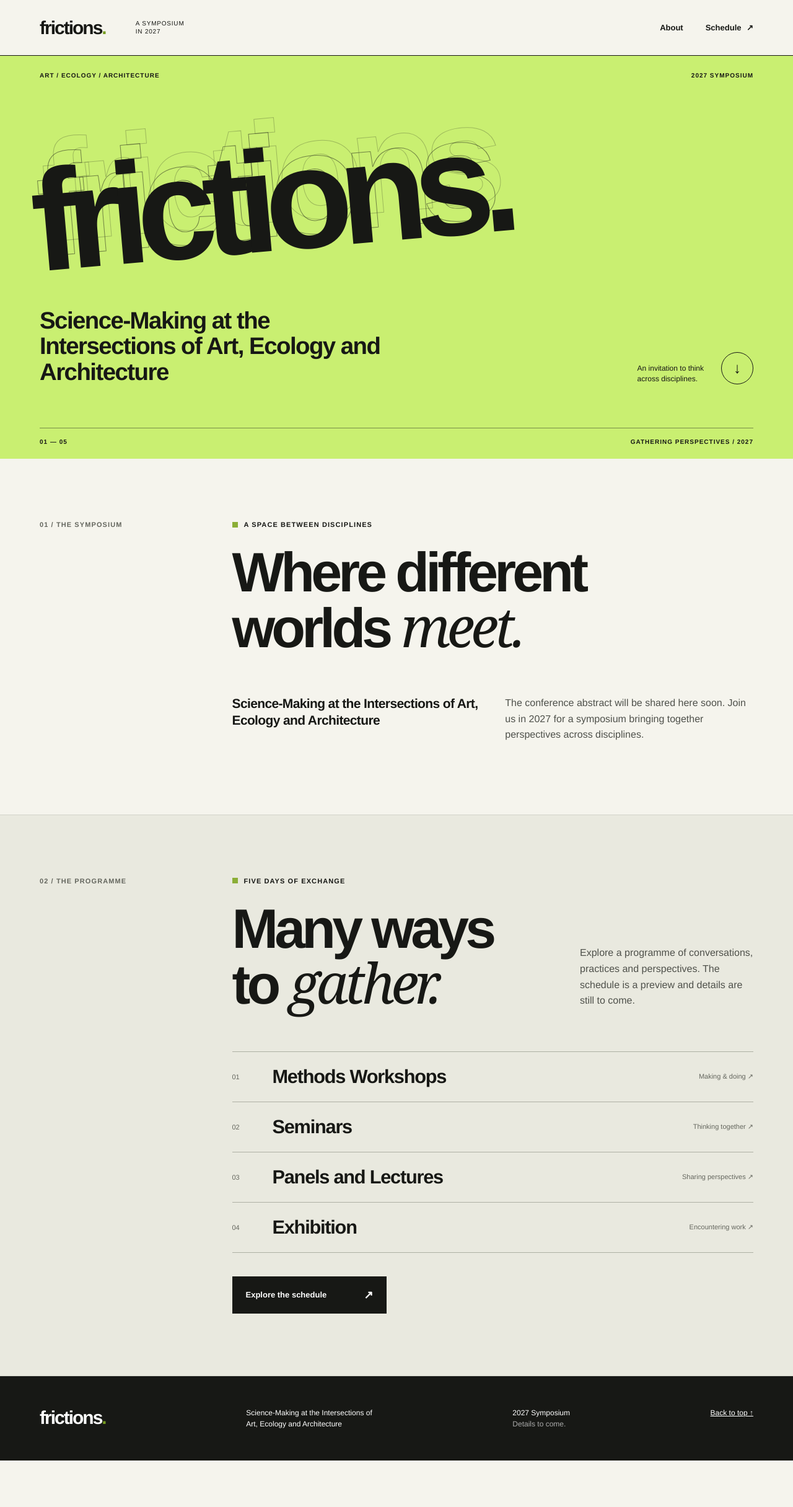
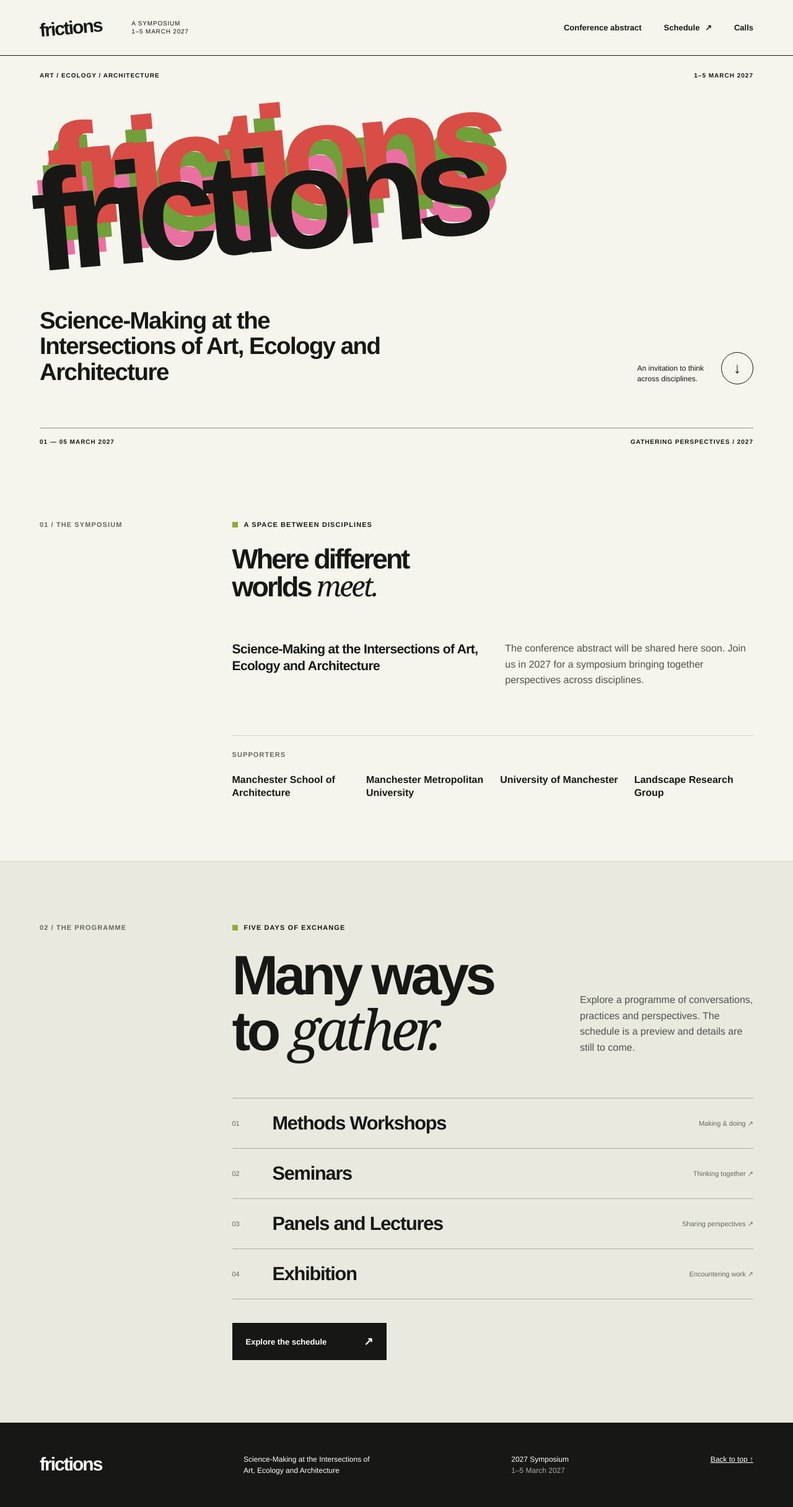
Before and after one commit to rtbs-atlas/frictions.github.io, a Jekyll site: the page built from index.html, in a window 1280 px wide. Shown: the whole page at 62% size. Built offline with Jekyll 4.4.1, drawn with Linux system fonts in a browser that asks for light colours; before the commit the page ends 2356 px from its top, so only the background shows below that.

Commit message:
Update symposium site details
Co-authored-by: Copilot <223556219+Copilot@users.noreply.github.com>

```diff
--- a/_config.yml
+++ b/_config.yml
@@ -1,5 +1,11 @@
 title: Frictions
 description: Science-Making at the Intersections of Art, Ecology and Architecture
+conference_dates:
+  - Monday 1 March
+  - Tuesday 2 March
+  - Wednesday 3 March
+  - Thursday 4 March
+  - Friday 5 March
 collections:
   events:
     output: true
--- a/_layouts/default.html
+++ b/_layouts/default.html
@@ -10,20 +10,21 @@
 <body>
   <a class="skip-link" href="#main">Skip to content</a>
   <header class="site-header">
-    <a class="wordmark" href="{{ '/' | relative_url }}" aria-label="Frictions, home">frictions<span>.</span></a>
-    <span class="header-edition">A symposium<br>in 2027</span>
+    <a class="wordmark" href="{{ '/' | relative_url }}" aria-label="Frictions, home">frictions</a>
+    <span class="header-edition">A symposium<br>1–5 March 2027</span>
     <nav aria-label="Main navigation">
-      <a href="{{ '/' | relative_url }}#about">About</a>
+      <a href="{{ '/' | relative_url }}#about">Conference abstract</a>
       <a href="{{ '/schedule/' | relative_url }}"{% if page.url == '/schedule/' %} aria-current="page"{% endif %}>Schedule <span aria-hidden="true">↗</span></a>
+      <a href="{{ '/calls/' | relative_url }}"{% if page.url contains '/calls/' %} aria-current="page"{% endif %}>Calls</a>
     </nav>
   </header>
   <main id="main">
     {{ content }}
   </main>
   <footer class="site-footer">
-    <a class="footer-logo" href="{{ '/' | relative_url }}">frictions<span>.</span></a>
+    <a class="footer-logo" href="{{ '/' | relative_url }}">frictions</a>
     <p>Science-Making at the Intersections of<br>Art, Ecology and Architecture</p>
-    <p>2027 Symposium<br><span>Details to come.</span></p>
+    <p>2027 Symposium<br><span>1–5 March 2027</span></p>
     <a href="#main">Back to top ↑</a>
   </footer>
 </body>
--- a/_layouts/event.html
+++ b/_layouts/event.html
@@ -10,7 +10,8 @@ layout: default
       <p class="event-intro">Part of the Frictions 2027 Symposium</p>
     </div>
     <div class="event-meta">
-      <div><span>When</span><strong>Day {{ page.day }} · {{ page.time }}</strong><small>Time and date to be confirmed</small></div>
+      {% assign date_index = page.day | minus: 1 %}
+      <div><span>When</span><strong>{{ site.conference_dates[date_index] }} 2027 · {{ page.time }}</strong><small>Session time to be confirmed</small></div>
       <div><span>Where</span><strong>To be announced</strong></div>
     </div>
   </div>
--- a/assets/css/style.css
+++ b/assets/css/style.css
@@ -4,6 +4,10 @@
   --muted: #65675f;
   --line: #d3d4ca;
   --accent: #c9ef71;
+  --hero-background: var(--paper);
+  --diffraction-pink: #e971a2;
+  --diffraction-green: #719f39;
+  --diffraction-red: #d94d47;
 }
 
 * { box-sizing: border-box; }
@@ -15,21 +19,22 @@ a:focus-visible { outline: 3px solid #536e00; outline-offset: 4px; }
 .skip-link:focus { top: 16px; }
 .site-header { height: 90px; display: flex; align-items: center; gap: 48px; padding: 0 5%; border-bottom: 1px solid var(--ink); }
 .wordmark, .footer-logo { font-size: 30px; font-weight: 900; letter-spacing: -2px; text-decoration: none; }
-.wordmark span, .footer-logo span { color: #769c20; }
+.wordmark { display: inline-block; transform: rotate(-5deg); }
 .header-edition { font-size: 10px; line-height: 1.25; text-transform: uppercase; letter-spacing: .08em; }
 .site-header nav { margin-left: auto; display: flex; align-items: center; gap: 36px; font-size: 13px; font-weight: 700; }
 .site-header nav a { text-decoration: none; }
 .site-header nav a:hover, .site-header nav a[aria-current] { text-decoration: underline; text-underline-offset: 5px; }
 .site-header nav span { margin-left: 5px; }
 
-.hero { position: relative; min-height: 650px; padding: 26px 5% 22px; background: var(--accent); overflow: hidden; display: flex; flex-direction: column; }
+.hero { position: relative; min-height: 650px; padding: 26px 5% 22px; background: var(--hero-background); overflow: hidden; display: flex; flex-direction: column; }
 .hero-top, .hero-index { display: flex; justify-content: space-between; gap: 20px; font-size: 10px; font-weight: 700; text-transform: uppercase; letter-spacing: .1em; }
 .hero-title { position: relative; margin: auto -1% 0; height: clamp(150px, 23vw, 350px); transform: rotate(-5deg); transform-origin: center; font-size: clamp(95px, 18.1vw, 280px); font-weight: 900; line-height: 1; letter-spacing: -.09em; white-space: nowrap; }
 .hero-title-main, .hero-title-echo { position: absolute; top: 0; left: 0; }
 .hero-title-main { z-index: 2; }
-.hero-title-echo { color: transparent; -webkit-text-stroke: 1px rgba(23, 24, 21, .5); }
-.echo-one { transform: translate(1.5%, -10%); }
-.echo-two { transform: translate(3%, -20%); opacity: .5; }
+.hero-title-echo { color: transparent; -webkit-text-stroke: 1.5px currentColor; }
+.echo-one { color: var(--diffraction-pink); transform: translate(1.5%, -10%); }
+.echo-two { color: var(--diffraction-green); transform: translate(3%, -20%); }
+.echo-three { color: var(--diffraction-red); transform: translate(4.5%, -30%); }
 .hero-bottom { display: flex; justify-content: space-between; align-items: end; gap: 30px; margin: 10px 0 70px; }
 .hero-subtitle { max-width: 580px; margin: 0; font-size: clamp(23px, 3vw, 42px); line-height: 1.08; letter-spacing: -.04em; font-weight: 700; }
 .hero-side { display: flex; align-items: end; gap: 28px; font-size: 12px; line-height: 1.4; }
@@ -44,10 +49,15 @@ a:focus-visible { outline: 3px solid #536e00; outline-offset: 4px; }
 .small-square { width: 9px; height: 9px; background: #8bae37; }
 h1, h2, h3, p { margin-top: 0; }
 .about h1, .programme h2, .schedule-heading h1, .event-heading h1 { margin: 0; font-size: clamp(48px, 7vw, 104px); line-height: .96; letter-spacing: -.065em; }
+.about h1, .event-heading h1 { font-size: clamp(24px, 3.5vw, 52px); }
 em { font-family: Georgia, serif; font-weight: 400; }
 .about-copy { display: grid; grid-template-columns: 1fr 1fr; gap: 40px; margin-top: 65px; max-width: 850px; }
 .about-copy p, .programme-heading > p { line-height: 1.6; color: #4f514b; }
 .about-copy .lead { color: var(--ink); font-size: 21px; line-height: 1.3; font-weight: 700; letter-spacing: -.03em; }
+.supporters { margin-top: 60px; padding-top: 24px; border-top: 1px solid var(--line); }
+.supporters h2 { font-size: 11px; text-transform: uppercase; letter-spacing: .1em; color: var(--muted); }
+.supporters ul { display: grid; grid-template-columns: repeat(auto-fit, minmax(160px, 1fr)); gap: 24px; padding: 0; margin: 25px 0 0; list-style: none; }
+.supporters li { font-size: 16px; font-weight: 700; line-height: 1.3; }
 .programme { background: #e9e9df; }
 .programme-heading { display: flex; justify-content: space-between; gap: 40px; align-items: end; }
 .programme-heading > p { max-width: 280px; margin-bottom: 4px; }
@@ -59,9 +69,12 @@ em { font-family: Georgia, serif; font-weight: 400; }
 .button:hover { background: #3c4930; }
 .button span { font-size: 18px; }
 
-.schedule-page, .event-page { padding: 80px 5% 110px; }
+.schedule-page, .event-page, .calls-page { padding: 80px 5% 110px; }
 .schedule-heading { display: flex; justify-content: space-between; align-items: end; gap: 50px; margin-bottom: 80px; }
-.schedule-heading h1 { font-size: clamp(50px, 6.5vw, 90px); }
+.schedule-heading h1 { font-size: clamp(25px, 3.25vw, 45px); }
+.calls-list { margin-top: 0; }
+.calls-list a { display: flex; justify-content: space-between; gap: 20px; padding: 22px 0; border-bottom: 1px solid #aeb0a4; font-size: clamp(20px, 2.4vw, 32px); font-weight: 700; letter-spacing: -.04em; text-decoration: none; }
+.calls-list a:hover { text-decoration: underline; text-underline-offset: 5px; }
 .schedule-intro { max-width: 300px; line-height: 1.5; }
 .notice { color: var(--muted); font-size: 13px; }
 .calendar-bar { display: flex; justify-content: space-between; align-items: end; gap: 20px; padding: 25px 0; border-top: 1px solid var(--ink); }
@@ -137,13 +150,15 @@ em { font-family: Georgia, serif; font-weight: 400; }
   .site-footer { flex-wrap: wrap; }
 }
 @media (max-width: 480px) {
+  .site-header { height: auto; min-height: 75px; padding-top: 18px; padding-bottom: 18px; flex-wrap: wrap; }
+  .site-header nav { width: 100%; margin-left: 0; gap: 16px; font-size: 12px; }
   .hero { min-height: 520px; }
   .hero-title { font-size: 17.5vw; }
   .hero-index span:last-child { display: none; }
   .about-copy, .details-grid { grid-template-columns: 1fr; gap: 15px; }
   .programme-list > div { grid-template-columns: 30px 1fr; }
   .programme-list span:last-child { grid-column: 2; }
-  .schedule-page, .event-page { padding-top: 55px; }
+  .schedule-page, .event-page, .calls-page { padding-top: 55px; }
   .calendar-status { display: none; }
   .site-footer { flex-direction: column; }
 }
--- a/index.html
+++ b/index.html
@@ -2,17 +2,18 @@
 layout: default
 ---
 <section class="hero">
-  <div class="hero-top"><span>Art / Ecology / Architecture</span><span>2027 Symposium</span></div>
+  <div class="hero-top"><span>Art / Ecology / Architecture</span><span>1–5 March 2027</span></div>
   <div class="hero-title" aria-label="Frictions">
     <span class="hero-title-echo echo-one" aria-hidden="true">frictions</span>
     <span class="hero-title-echo echo-two" aria-hidden="true">frictions</span>
-    <span class="hero-title-main" aria-hidden="true">frictions<span>.</span></span>
+    <span class="hero-title-echo echo-three" aria-hidden="true">frictions</span>
+    <span class="hero-title-main" aria-hidden="true">frictions</span>
   </div>
   <div class="hero-bottom">
     <p class="hero-subtitle">Science-Making at the Intersections of Art, Ecology and Architecture</p>
     <div class="hero-side"><span>An invitation to think<br>across disciplines.</span><a class="round-arrow" href="#about" aria-label="Explore the symposium">↓</a></div>
   </div>
-  <div class="hero-index"><span>01 — 05</span><span>Gathering perspectives / 2027</span></div>
+  <div class="hero-index"><span>01 — 05 March 2027</span><span>Gathering perspectives / 2027</span></div>
 </section>
 
 <section class="about section-wrap" id="about">
@@ -23,6 +24,15 @@ layout: default
     <div class="about-copy">
       <p class="lead">Science-Making at the Intersections of Art, Ecology and Architecture</p>
       <p>The conference abstract will be shared here soon. Join us in 2027 for a symposium bringing together perspectives across disciplines.</p>
+    </div>
+    <div class="supporters">
+      <h2>Supporters</h2>
+      <ul>
+        <li>Manchester School of Architecture</li>
+        <li>Manchester Metropolitan University</li>
+        <li>University of Manchester</li>
+        <li>Landscape Research Group</li>
+      </ul>
     </div>
   </div>
 </section>
```
Also changed, not shown: _layouts/call.html (added, +13 -0 lines), calls/arts.md (added, +6 -0 lines), calls/index.html (added, +20 -0 lines), calls/methods.md (added, +6 -0 lines), calls/music.md (added, +6 -0 lines), calls/papers.md (added, +6 -0 lines), schedule.html (+7 -5 lines), README.md.
